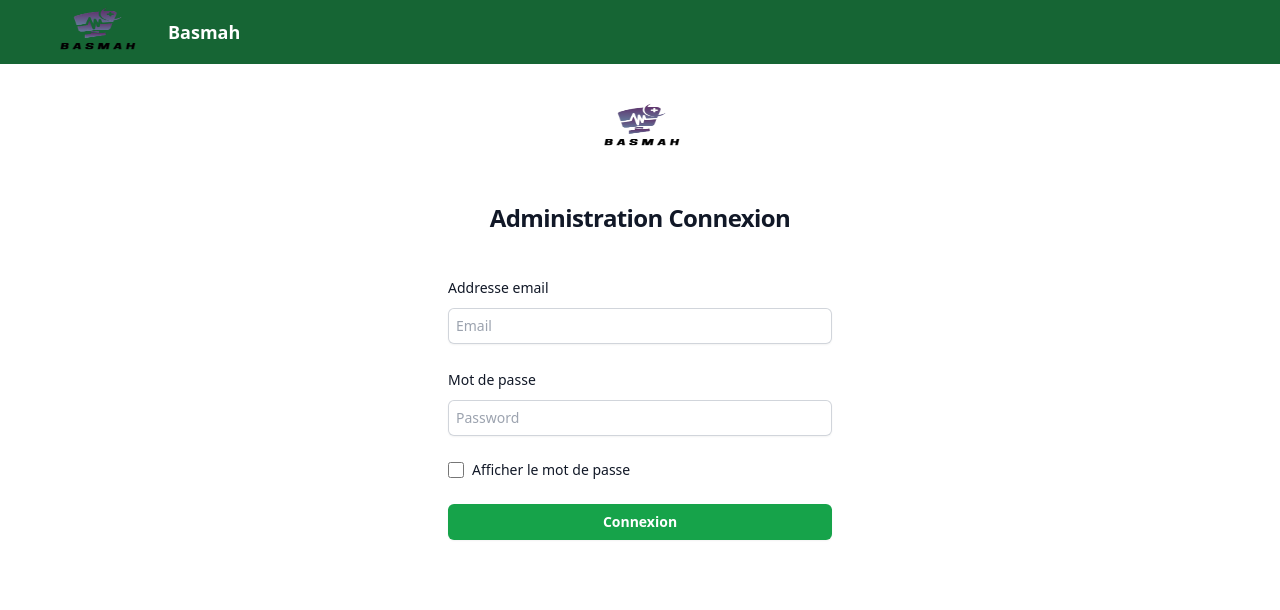
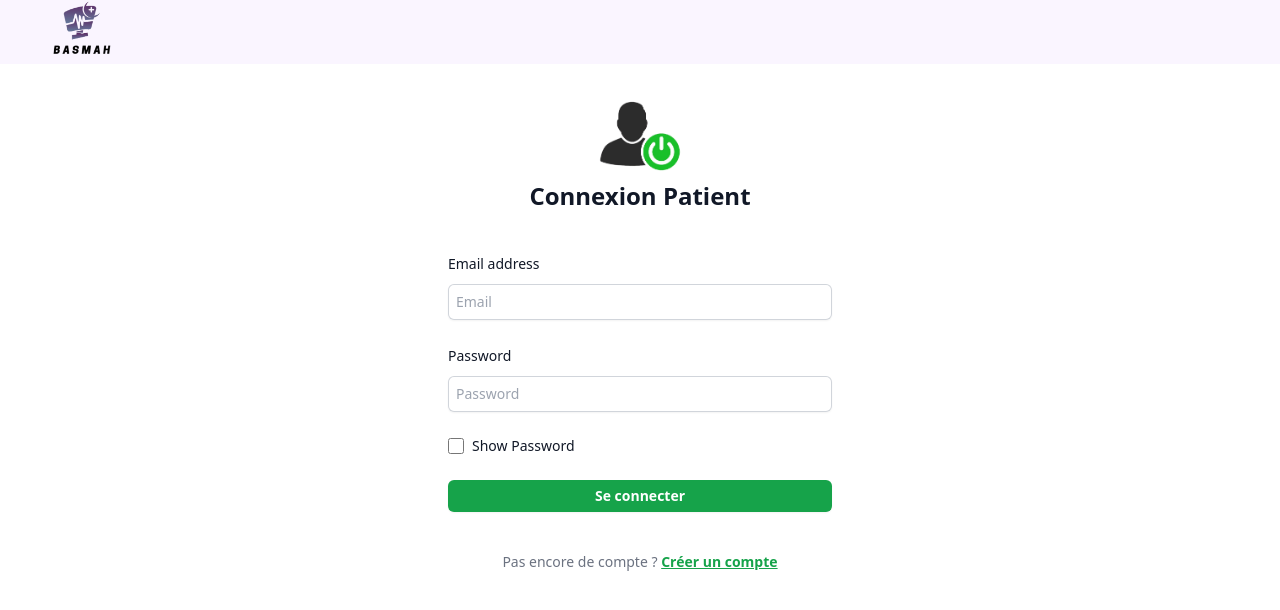
Before and after one commit to ZHAYRI123/rdv-docteur, a React (Create React App) app in the folder client/: page /login/hospital in a window 1280 px wide. Shown: the top 610 px of the page. Built offline with nearby package versions, Linux system fonts and the light colour scheme.

Commit message:
fix le code

```diff
--- a/client/src/Components/Navbar.jsx
+++ b/client/src/Components/Navbar.jsx
@@ -40,17 +40,15 @@ const Navbar = () => {
 
 	return (
 		<>
-			<Disclosure as='nav' class='bg-green-800 fixed w-screen z-50 top-0'>
+			<Disclosure as='nav' class='bg-purple-50 fixed w-screen z-50 top-0'>
 				<div class='mx-auto max-w-7xl px-2 sm:px-6 lg:px-8'>
 					<div class='relative flex h-16 text-center justify-center '>
 						<div class='flex flex-1 items-center justify-center sm:items-stretch sm:justify-start'>
 							<div class='flex flex-shrink-0 items-center'>
 								<div class='flex justify-center items-center'>
 									<Link to='/'>
-										<img class='h-16 w-32' src={logo} alt='Basmah' />
+										<img class='mx-auto h-20 w-auto' src={logo} alt='Basmah' />
 									</Link>
-
-									<h1 class='m-2 text-white text-lg font-bold'>Basmah</h1>
 								</div>
 							</div>
 						</div>
--- a/client/src/Pages/login.jsx
+++ b/client/src/Pages/login.jsx
@@ -1,150 +1,140 @@
 import React, { useState } from 'react';
-import { useNavigate, Link } from 'react-router-dom';
+import { useNavigate } from 'react-router-dom';
 import toast, { Toaster } from 'react-hot-toast';
-import logo from '../image/logo.png';
+import loginImg from "../image/login.png";
+import Signup from './signup';
 
-const Login = ({ type = 'patient' }) => {
-    const [showpassword, setshowpassword] = useState(false);
-    const navigator = useNavigate();
+const Login = ({ userType = 'patient' }) => {
+	const [isLogin, setIsLogin] = useState(true);
+	const [showPassword, setShowPassword] = useState(false);
+	const navigate = useNavigate();
 
 	const handleLogin = async (event) => {
 		event.preventDefault();
 		const email = document.getElementById('email').value;
 		const password = document.getElementById('password').value;
-        const loginData = { email, password };
+
+		if (!email || !password) {
+			toast.error("Veuillez remplir tous les champs");
+			return;
+		}
+
+		const urlMap = {
+			patient: 'http://localhost:5000/patient/loginPatient',
+			doctor: 'http://localhost:5000/doctor/loginDoctor',
+			hopital: 'http://localhost:5000/hopital/loginHopital',
+		};
+
+		const url = urlMap[userType];
+		if (!url) {
+			toast.error("Type d'utilisateur invalide.");
+			return;
+		}
 
 		try {
-            const endpoints = {
-                hospital: 'hospital/loginHospital',
-                doctor: 'doctor/loginDoctor',
-                patient: 'patient/loginPatient',
-                admin: 'admin/login'
-            };
-
-            const response = await fetch(`http://localhost:5000/${endpoints[type]}`, {
+			const response = await fetch(url, {
 				method: 'POST',
 				headers: { 'Content-Type': 'application/json' },
-                body: JSON.stringify(loginData),
+				body: JSON.stringify({ email, password }),
 			});
 
-            if (!response.ok) {
-                const error = await response.json();
-                toast.error(error.message || 'Login failed');
+			if (response.status === 404) {
+				if (userType === 'patient') {
+					toast.error("Aucun compte patient trouvé. Redirection vers l'inscription...");
+					setTimeout(() => setIsLogin(false), 2000);
+				} else {
+					toast.error(`Aucun compte ${userType} trouvé.`);
+				}
+				return;
+			} else if (response.status === 400) {
+				toast.error("Mot de passe incorrect");
+				return;
+			} else if (response.status === 500) {
+				toast.error("Erreur serveur");
 				return;
 			}
 
 			const { token } = await response.json();
-            toast.success('Logged in successfully');
+			toast.success('Connexion réussie');
 
-            document.cookie = `jwtToken=${token}; path=/`;
+			document.cookie = `jwtToken=${token}; expires=${new Date(new Date().getTime() + 3600000).toUTCString()}; path=/`;
 			localStorage.setItem('userEmail', email);
-            localStorage.setItem('userType', type);
+			localStorage.setItem('userType', userType);
 
-            const redirectPaths = {
-                hospital: '/hospital/admin',
-                doctor: '/doctor-dashboard',
-                patient: '/patient-dashboard',
-            };
+			setTimeout(() => {
+				if (userType === 'patient') navigate('/patient-dashboard');
+				else if (userType === 'doctor') navigate('/doctor-dashboard');
+				else navigate('/hopital-dashboard');
+			}, 1500);
 
-            navigator(redirectPaths[type]);
-        } catch (error) {
-            console.error(error);
-            toast.error('An error occurred during login');
+		} catch (err) {
+			toast.error("Erreur réseau");
+			console.error(err);
 		}
 	};
 
-    const getTitle = () => {
-        const titles = {
-            hospital: 'Administration Connexion',
-            doctor: 'Docteur Connexion',
-            patient: 'Patient Connexion',
+	const Handleshowpassword = () => {
+		setShowPassword(!showPassword);
 	};
-        return titles[type] || 'Login';
-    };
-
 	return (
 		<>
 			<Toaster />
+			{isLogin ? (
 				<div className='flex min-h-full flex-1 flex-col justify-center px-6 py-24 lg:px-8'>
 					<div className='sm:mx-auto sm:w-full sm:max-w-sm'>
-                    <img className='mx-auto h-16 w-32' src={logo} alt='Basmah Company' />
-                    <h2 className='mt-10 text-center text-2xl font-bold leading-9 tracking-tight text-gray-900'>
-                        {getTitle()}
+						<img className='mx-auto h-20 w-auto' src={loginImg} alt='login_image' />
+						<h2 className='mt-1 text-center text-2xl font-bold text-gray-900'>
+							{userType === 'doctor' ? 'Connexion Médecin' : userType === 'hopital' ? 'Connexion Hôpital' : 'Connexion Patient'}
 						</h2>
 					</div>
 
 					<div className='mt-10 sm:mx-auto sm:w-full sm:max-w-sm'>
-                    <form className='space-y-6' onSubmit={handleLogin}>
+						<form className='space-y-6' action='/' method='POST' id='loginForm'>
 							<div>
 								<label htmlFor='email' className='block text-sm font-medium leading-6 text-gray-900'>
-                                Addresse email
+									Email address
 								</label>
 								<div className='mt-2'>
-                                <input
-                                    id='email'
-                                    name='email'
-                                    type='email'
-                                    autoComplete='email'
-                                    required
-                                    placeholder='Email'
-                                    className='block w-full rounded-md border-0 py-1.5 text-gray-900 shadow-sm ring-1 ring-inset ring-gray-300 placeholder:text-gray-400 focus:ring-2 focus:ring-inset focus:ring-indigo-600 sm:text-sm sm:leading-6 p-2'
-                                />
+									<input id='email' name='email' type='email' autoComplete='email' required placeholder='Email' className='block w-full rounded-md border-0 py-1.5 text-gray-900 shadow-sm ring-1 ring-inset ring-gray-300 placeholder:text-gray-400 focus:ring-2 focus:ring-inset focus:ring-indigo-600 sm:text-sm sm:leading-6 p-2 ' />
 								</div>
 							</div>
 
 							<div>
+								<div className='flex items-center justify-between'>
 									<label htmlFor='password' className='block text-sm font-medium leading-6 text-gray-900'>
-                                Mot de passe
+										Password
 									</label>
+								</div>
 								<div className='mt-2'>
-                                <input
-                                    id='password'
-                                    name='password'
-                                    type={showpassword ? 'text' : 'password'}
-                                    autoComplete='current-password'
-                                    required
-                                    placeholder='Password'
-                                    className='block w-full rounded-md border-0 py-1.5 text-gray-900 shadow-sm ring-1 ring-inset ring-gray-300 placeholder:text-gray-400 focus:ring-2 focus:ring-inset focus:ring-indigo-600 sm:text-sm sm:leading-6 p-2'
-                                />
+									<input id='password' name='password' type={showPassword ? 'text' : 'password'} autoComplete='current-password' required placeholder='Password' className='block w-full rounded-md border-0 py-1.5 text-gray-900 shadow-sm ring-1 ring-inset ring-gray-300 placeholder:text-gray-400 focus:ring-2 focus:ring-inset focus:ring-indigo-600 sm:text-sm sm:leading-6 p-2 ' />
 								</div>
 							</div>
-
 							<div className='mt-2 flex items-center'>
-                            <input
-                                id='showPassword'
-                                name='showPassword'
-                                type='checkbox'
-                                checked={showpassword}
-                                onChange={() => setshowpassword(!showpassword)}
-                                className='h-4 w-4 text-indigo-600 focus:ring-indigo-500 border-gray-300 rounded'
-                            />
+								<input id='showPassword' name='showPassword' type='checkbox' checked={showPassword} onChange={Handleshowpassword} className='h-4 w-4 text-indigo-600 focus:ring-indigo-500 border-gray-300 rounded' />
 								<label htmlFor='showPassword' className='ml-2 block text-sm text-gray-900'>
-                                Afficher le mot de passe
+									Show Password
 								</label>
 							</div>
-
 							<div>
-                            <button
-                                type='submit'
-                                className='flex w-full justify-center rounded-md bg-green-600 px-3 py-1.5 text-sm font-semibold leading-6 text-white shadow-sm hover:bg-green-500 focus-visible:outline focus-visible:outline-2 focus-visible:outline-offset-2 focus-visible:outline-indigo-600'
-                            >
-                                Connexion
+								<button type='submit' className='flex w-full justify-center rounded-md bg-green-600 px-3 py-1.5 text-sm font-semibold text-white shadow-sm hover:bg-green-500 focus:outline-none' onClick={handleLogin}>
+									Se connecter
 								</button>
 							</div>
 						</form>
-                    {type === 'patient' && (
-                        <p className="mt-10 text-center text-sm text-gray-500">
-                            Pas encore membre?{' '}
-                            <Link
-                                to="/signup"
-                                className="font-semibold leading-6 text-green-600 hover:text-green-500"
-                            >
-                                Inscrivez-vous
-                            </Link>
+
+						{userType === 'patient' && (
+							<p className='mt-10 text-center text-sm text-gray-500'>
+								Pas encore de compte ?{' '}
+								<button type='button' onClick={() => setIsLogin(false)} className='font-semibold text-green-600 hover:text-green-500 underline'>
+									Créer un compte
+								</button>
 							</p>
 						)}
 					</div>
 				</div>
+			) : (
+				<Signup />
+			)}
 		</>
 	);
 };
--- a/client/src/Pages/signup.jsx
+++ b/client/src/Pages/signup.jsx
@@ -1,19 +1,24 @@
+import login from "../image/login.png";
 import React, { useState } from 'react';
 // import { useNavigate } from 'react-router-dom';
 import toast, { Toaster } from 'react-hot-toast';
-import logo from '../image/logo.png';
 
 const Signup = () => {
   const [showpassword, setshowpassword] = useState(false);
+  const [prenom, setPrenom] = useState('');
+  const [nom, setNom] = useState('');
+  const [email, setEmail] = useState('');
+  const [telephone, setTelephone] = useState('');
+  const [password, setPassword] = useState('');
+  const [dateNaissance, setDateNaissance] = useState('');
+  const [sexe, setSexe] = useState('');
   // const navigator = useNavigate();
 
   const handleSignup = async (event) => {
     event.preventDefault();
-    const email = document.getElementById('email').value;
-    const password = document.getElementById('password').value;
 
-    if (email === '' || password === '') {
-      toast.error('Please fill all the fields');
+    if (email === '' || password === ''|| prenom === ''|| nom === ''|| sexe === ''|| telephone === ''|| dateNaissance === '') {
+      toast.error('Merci de remplir tous les champs');
       return;
     }
     const emailRegex = /^[a-zA-Z0-9._-]+@[a-zA-Z0-9.-]+\.[a-zA-Z]{2,6}$/;
@@ -22,22 +27,29 @@ const Signup = () => {
       return;
     }
     if (password.length < 6) {
-      toast.error('Password must be at least 6 characters long');
+      toast.error('Mot de passe trop court (6 caractères minimum)');
       return;
     }
     const passwordRegex = /^(?=.*[a-z])(?=.*[A-Z])(?=.*[0-9])(?=.*[!@#$%^&*])/;
     if (!passwordRegex.test(password)) {
-      toast.error('Password must have an upper case letter, a lower case letter, a number and a special character');
+      toast.error('Le mot de passe doit contenir une majuscule, une minuscule, un chiffre et un caractère spécial');
       return;
     }
 
     const signupData = {
-      email: email,
-      password: password,
+      id: crypto.randomUUID(), // ou laisse le backend générer l’ID
+      nom,
+      prenom,
+      email,
+      telephone: Number(telephone),
+      password,
+      date_naissance: dateNaissance,
+      sexe,
+      role: "patient"
     };
 
     try {
-      const response = await fetch('http://localhost:5000/patient/createPatient', {
+      const response = await fetch('http://localhost:5000/patient/addPatient', {
         method: 'POST',
         headers: {
           'Content-Type': 'application/json',
@@ -46,7 +58,7 @@ const Signup = () => {
       });
 
       if (response.status === 400) {
-        toast.error('Email already in use!');
+        toast.error('Email déjà utilisé !');
         return;
       } else if (response.status === 500) {
         toast.error('Internal server error');
@@ -74,15 +86,112 @@ const Signup = () => {
       <Toaster />
       <div className='flex min-h-full flex-1 flex-col justify-center px-6 py-24 lg:px-8'>
         <div className='sm:mx-auto sm:w-full sm:max-w-sm'>
-          <img className='mx-auto h-32 w-32' src={logo} alt='Basmah Company' />
-          <h2 className='mt-10 text-center text-2xl font-bold leading-9 tracking-tight text-gray-900'>
+          <img className='mx-auto h-20 w-auto' src={login} alt='login_image' />
+          <h2 className='mt-1 text-center text-2xl font-bold leading-9 tracking-tight text-gray-900'>
             Patient inscription
           </h2>
         </div>
-
+        <div className="mt-10 sm:mx-auto sm:w-full sm:max-w-sm bg-white border border-gray-300 rounded-xl shadow-lg p-6">
         <div className='mt-10 sm:mx-auto sm:w-full sm:max-w-sm'>
           <form className='space-y-6' onSubmit={handleSignup}>
+
+            {/* Prénom */}
             <div>
+              <label htmlFor='prenom' className='block text-sm font-medium leading-6 text-gray-900'>
+                  Prénom
+              </label>
+              <div className='mt-2'>
+              <input
+                id='prenom'
+                name='prenom'
+                type='text'
+                value={prenom}
+                onChange={(e) => setPrenom(e.target.value)}
+                required
+                placeholder='Prénom'
+                className='block w-full rounded-md border-0 py-1.5 text-gray-900 shadow-sm ring-1 ring-inset ring-gray-300 placeholder:text-gray-400 focus:ring-2 focus:ring-inset focus:ring-indigo-600 sm:text-sm sm:leading-6 p-2'
+              />
+            </div>
+          </div>
+
+            {/* Nom */}
+            <div>
+              <label htmlFor='nom' className='block text-sm font-medium leading-6 text-gray-900'>
+                Nom
+              </label>
+              <div className='mt-2'>
+                <input
+                  id='nom'
+                  name='nom'
+                  type='text'
+                  value={nom}
+                  onChange={(e) => setNom(e.target.value)}
+                  required
+                  placeholder='Nom'
+                  className='block w-full rounded-md border-0 py-1.5 text-gray-900 shadow-sm ring-1 ring-inset ring-gray-300 placeholder:text-gray-400 focus:ring-2 focus:ring-inset focus:ring-indigo-600 sm:text-sm sm:leading-6 p-2'
+                />
+              </div>
+            </div>
+
+            {/* Sexe */}
+            <div>
+              <label htmlFor='sexe' className='block text-sm font-medium leading-6 text-gray-900'>
+                Sexe
+              </label>
+            <div className='mt-2'>
+              <select
+                id='sexe'
+                name='sexe'
+                value={sexe}
+                onChange={(e) => setSexe(e.target.value)}
+                required
+                className='block w-full rounded-md border-0 py-2 px-3 text-gray-900 shadow-sm ring-1 ring-inset ring-gray-300 focus:ring-2 focus:ring-inset focus:ring-indigo-600 sm:text-sm'
+              >
+                <option value=''>Sélectionner</option>
+                <option value='Homme'>Homme</option>
+                <option value='Femme'>Femme</option>
+              </select>
+            </div>
+          </div>
+
+            {/* Téléphone */}
+            <div>
+              <label htmlFor='telephone' className='block text-sm font-medium leading-6 text-gray-900'>
+                Téléphone
+              </label>
+              <div className='mt-2'>
+                <input
+                  id='telephone'
+                  name='telephone'
+                  type='tel'
+                  value={telephone}
+                  onChange={(e) => setTelephone(e.target.value)}
+                  required
+                  placeholder='Téléphone'
+                  className='block w-full rounded-md border-0 py-1.5 text-gray-900 shadow-sm ring-1 ring-inset ring-gray-300 placeholder:text-gray-400 focus:ring-2 focus:ring-inset focus:ring-indigo-600 sm:text-sm sm:leading-6 p-2'
+                />
+              </div>
+            </div>
+
+            {/* Date de naissance */}
+           <div>
+              <label htmlFor='dateNaissance' className='block text-sm font-medium leading-6 text-gray-900'>
+                Date de naissance
+              </label>
+            <div className='mt-2'>
+              <input
+                id='dateNaissance'
+                name='dateNaissance'
+                type='date'
+                value={dateNaissance}
+                onChange={(e) => setDateNaissance(e.target.value)}
+                required
+                className='block w-full rounded-md border-0 py-1.5 text-gray-900 shadow-sm ring-1 ring-inset ring-gray-300 focus:ring-2 focus:ring-inset focus:ring-indigo-600 sm:text-sm sm:leading-6 p-2'
+              />
+            </div>
+          </div>
+
+          <div>
               <label htmlFor='email' className='block text-sm font-medium leading-6 text-gray-900'>
                 Addresse email
               </label>
@@ -148,6 +257,7 @@ const Signup = () => {
           </p>
         </div>
       </div>
+      </div>
     </>
   );
 };
```
Also changed, not shown: client/src/image/login.png (added). Lines whose indentation alone changed are shown as unchanged.
